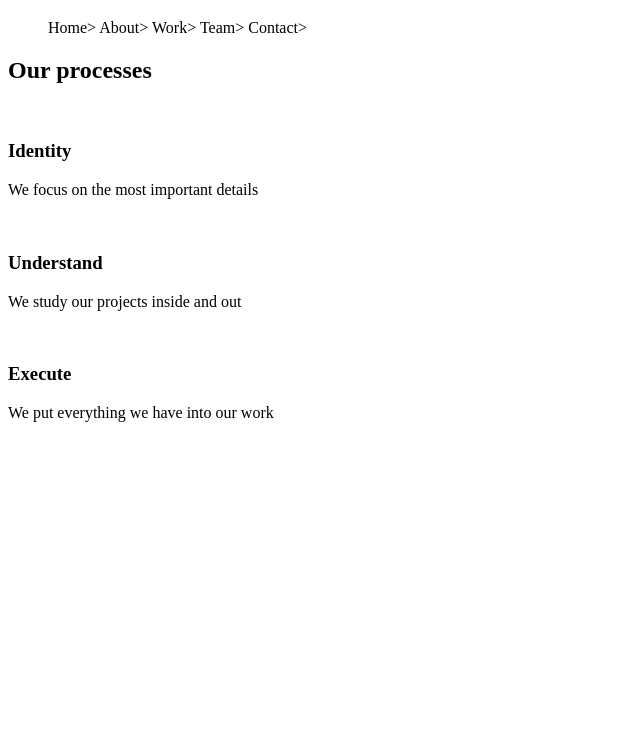
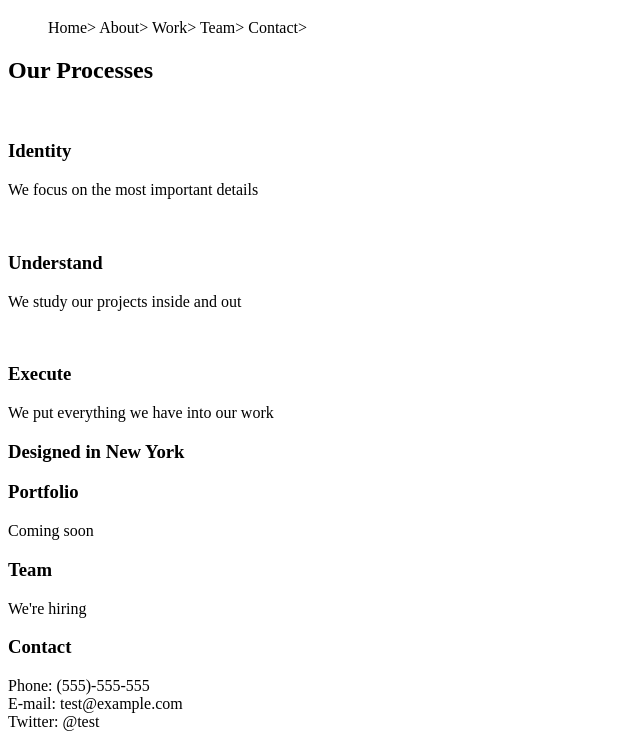
Before and after one commit to thearechner/Broadway, a plain HTML site: page index.html in a window 1280 px wide. Shown: the part 61-808 px from the top of the page, without its empty margins (0-640 px from the left). Drawn offline with Linux system fonts and the light colour scheme.

Commit message:
HTML outline of Designed in New York section

```diff
--- a/index.html
+++ b/index.html
@@ -6,8 +6,8 @@
     <title>Broadway</title>
   </head>
   <body>
+    <div class="header">
       <h1>Broadway Design</h1>
-    <div>
       <ul>
         <ls><link href="">Home></link></ls>
         <ls><link href="">About></link></ls>
@@ -16,20 +16,38 @@
         <ls><link href="">Contact></link></ls>
       </ul>
     </div>
-      <h2>Our processes</h2>
+    <div class="Process">
+      <h2>Our Processes</h2>
+      <div>
         <p><img src=""></p>
-    <div>
         <h3>Identity</h3>
         <p>We focus on the most important details</p>
+      </div>
+      <div>
         <p><img src=""></p>
-    </div>
         <h3>Understand</h3>
         <p>We study our projects inside and out</p>
+      </div>
+      <div>
         <p><img src=""></p>
-    <div>
         <h3>Execute</h3>
         <p>We put everything we have into our work</p>
       </div>
-
+    </div>
+    <div class="designedIn">
+      <h3>Designed in New York</h3>
+      <div>
+        <h3 id="portfolio">Portfolio</h3>
+        <p>Coming soon</p>
+      </div>
+      <div>
+        <h3 id="team">Team</h3>
+        <p>We're hiring</p>
+      </div>
+      <div>
+        <h3 id="contact">Contact</h3>
+        <p>Phone: (555)-555-555<br>
+          E-mail: test@example.com<br>
+          Twitter: &commat;test</p>
   </body>
 </html>
```
Lines whose indentation alone changed are shown as unchanged.
